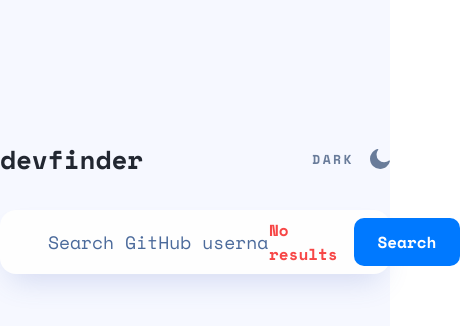
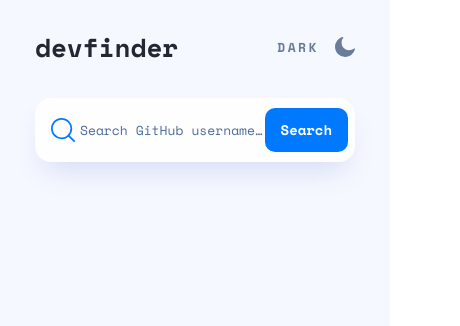
Before and after one commit to FilipKod/github-search-user-app, a React (Vite) app: page / in a window 390 px wide. Shown: the top 326 px of the page, 460 px wide, since content can reach past the window. Built offline with nearby package versions, Linux system fonts and the light colour scheme; no server answers.

Commit message:
fix responsivity

```diff
--- a/src/App.tsx
+++ b/src/App.tsx
@@ -32,8 +32,8 @@
   };
 
   return (
-    <div className="bg-light-ghostwhite dark:bg-dark-gunmetal min-h-screen pt-36">
-      <div className="font-space max-w-[730px] mx-auto">
+    <div className="bg-light-ghostwhite dark:bg-dark-gunmetal min-h-screen pt-8 md:pt-36 pb-8 md:pb-36">
+      <div className="font-space max-w-xs md:max-w-xl lg:max-w-3xl mx-auto">
         <Header />
         <SearchBar isUserNotFound={isError} onFormSubmit={onSubmitHandler} />
         <main>{userData && <UserBox userData={userData} />}</main>
--- a/src/components/Details/Details.tsx
+++ b/src/components/Details/Details.tsx
@@ -6,9 +6,8 @@
 }
 
 export default function Details({data}: IProps) {
-  console.log(data.blog);
   return (
-    <ul className="grid grid-cols-[268px_auto] gap-y-4 gap-x-3">
+    <ul className="grid grid-cols-1 md:grid-cols-[268px_auto] gap-y-4 gap-x-3">
       <ListItem detail_key="location" detail_value={data.location} />
       <ListItem
         detail_key="twitter_username"
--- a/src/components/Details/ListItem.tsx
+++ b/src/components/Details/ListItem.tsx
@@ -47,7 +47,7 @@
         }`
       }>
       <span className="w-8">{renderIcon()}</span>
-      <span className="text-[15px] leading-none text-light-blue dark:text-dark-white">
+      <span className="text-xsm md:text-[15px] leading-none text-light-blue dark:text-dark-white">
         {displayValue()}
       </span>
     </li>
--- a/src/components/SearchBar.tsx
+++ b/src/components/SearchBar.tsx
@@ -16,20 +16,24 @@
 
   return (
     <form
-      className="flex mt-9 h-16 mb-6 relative items-center bg-light-white dark:bg-dark-blue dark:shadow-none rounded-2xl py-2 pl-8 pr-[10px] shadow-light"
+      className="flex mt-9 h-16 mb-4 md:mb-6 relative items-center bg-light-white dark:bg-dark-blue dark:shadow-none rounded-2xl py-2 pl-4 md:pl-8 pr-[7px] md:pr-[10px] shadow-light"
       onSubmit={submitHandler}>
-      <SearchIcon className="fill-azure" />
+      <div className="mr-1 md:mr-4">
+        <SearchIcon className="fill-azure" />
+      </div>
       <input
         name="username"
         value={usernameValue}
         onChange={e => setUsernameValue(e.target.value)}
         placeholder="Search GitHub username…"
-        className="text-lg ml-4 flex-grow bg-transparent text-light-black dark:text-dark-white placeholder:text-light-blue dark:placeholder:text-dark-white focus:outline-none mr-auto"
+        className="text-xsm md:text-lg flex-grow bg-transparent text-light-black dark:text-dark-white placeholder:text-light-blue dark:placeholder:text-dark-white focus:outline-none md:mr-auto"
       />
-      {isUserNotFound && <span className="font-bold text-red">No results</span>}
+      {isUserNotFound && (
+        <span className="font-bold text-red hidden md:block">No results</span>
+      )}
       <button
         type="submit"
-        className="font-bold ml-4 px-6 py-3 rounded-[10px] bg-azure text-light-white">
+        className="font-bold md:ml-4 px-4 md:px-6 py-3 text-sm md:text-base rounded-[10px] bg-azure text-light-white">
         Search
       </button>
     </form>
--- a/src/components/StatInfo.tsx
+++ b/src/components/StatInfo.tsx
@@ -6,10 +6,10 @@
 export default function StatInfo({label, number}: IProps) {
   return (
     <div className="grid pb-1">
-      <span className="text-light-blue dark:text-dark-white text-xsm mb-2">
+      <span className="text-light-blue dark:text-dark-white text-[11px] md:text-xsm mb-2">
         {label}
       </span>
-      <span className="text-light-gunmetal dark:text-dark-white font-bold text-xll leading-none">
+      <span className="text-light-gunmetal dark:text-dark-white font-bold text-base md:text-xll leading-none">
         {number}
       </span>
     </div>
--- a/src/components/UserBox.tsx
+++ b/src/components/UserBox.tsx
@@ -16,26 +16,29 @@
   })}`;
 
   return (
-    <div className="bg-light-white dark:bg-dark-blue dark:shadow-none rounded-2xl p-12 shadow-light grid grid-cols-[120px_auto] gap-x-9">
-      <div className="rounded-full w-[117px] h-[117px] overflow-hidden">
+    <div className="bg-light-white dark:bg-dark-blue dark:shadow-none rounded-2xl px-6 pt-8 pb-12 md:p-10 lg:p-12 shadow-light grid lg:grid-cols-[120px_auto] lg:gap-x-9">
+      <div className="hidden lg:block rounded-full w-[117px] h-[117px] overflow-hidden">
         <img src={userData.avatar_url} alt="github profile" />
       </div>
       <div>
-        <div className="flex items-center justify-between">
-          <h1 className="font-bold text-2xl text-light-gunmetal dark:text-dark-white">
+        <div className="grid items-center grid-cols-[repeat(2,_auto)] gap-y-0 grid-rows-3 justify-start">
+          <div className="lg:hidden rounded-full w-[70px] h-[70px] md:w-[117px] md:h-[117px] overflow-hidden row-span-3 col-start-1 col-end-2 mr-5 md:mr-10">
+            <img src={userData.avatar_url} alt="github profile" />
+          </div>
+          <h1 className="font-bold text-base md:text-2xl text-light-gunmetal dark:text-dark-white self-end">
             {userData.name}
           </h1>
-          <span className="text-base text-light-gray dark:text-dark-white">
+          <time className="text-xsm md:text-base text-light-gray dark:text-dark-white col-start-2 col-end-3 self-end md:self-start">
             Joined {joinedDateFormat}
-          </span>
+          </time>
+          <h3 className="text-xsm md:text-base text-azure lg:mt-1 inline-block row-start-2 row-end-3 col-start-2 col-end-3">
+            @{userData.login}
+          </h3>
         </div>
-        <h3 className="text-base text-azure mt-1 inline-block">
-          @{userData.login}
-        </h3>
-        <div className="text-base text-light-blue mt-5 mb-8 w-full dark:text-dark-white dark:opacity-75">
+        <div className="text-xsm md:text-base leading-6 text-light-blue mt-5 mb-8 w-full dark:text-dark-white dark:opacity-75">
           {userData.bio ? userData.bio : 'This profile has no bio'}
         </div>
-        <div className="bg-light-ghostwhite dark:bg-dark-gunmetal rounded-[10px] px-8 py-4 grid grid-cols-3 mb-9">
+        <div className="bg-light-ghostwhite dark:bg-dark-gunmetal rounded-[10px] px-5 md:px-8 py-3 md:py-4 grid grid-cols-3 mb-9 text-center">
           <StatInfo label="Repos" number={userData.public_repos} />
           <StatInfo label="Followers" number={userData.followers} />
           <StatInfo label="Following" number={userData.following} />
```
